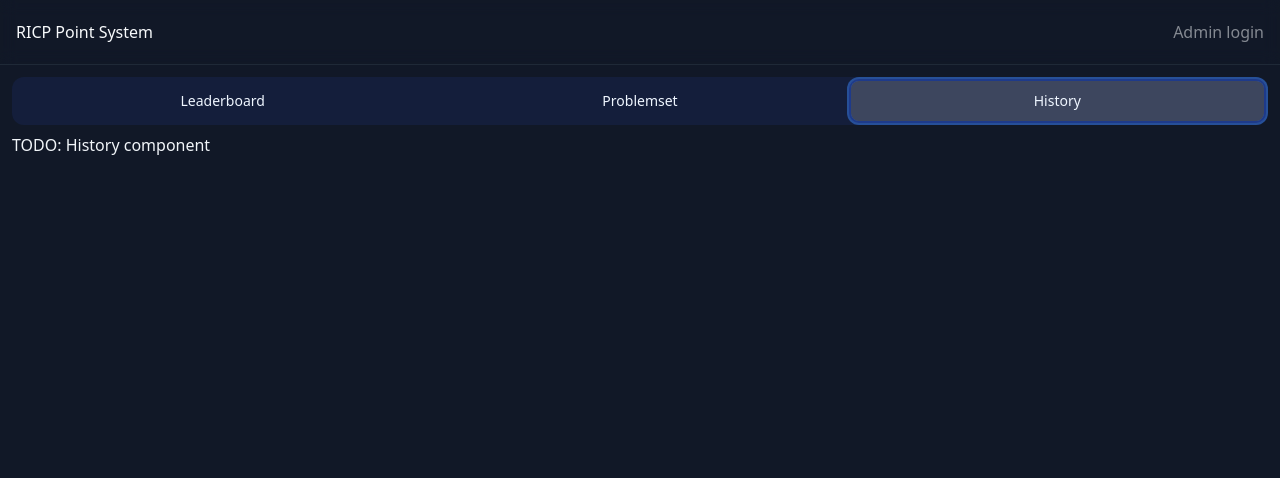
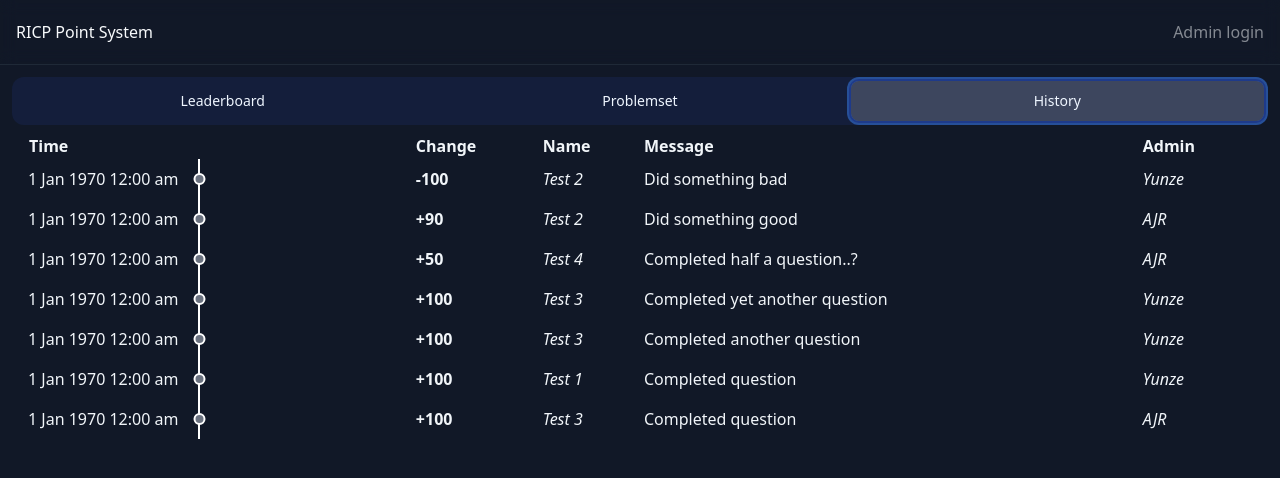
Before and after one commit to popkat412/ricp-dashboard, a Vue app: page / in a window 1280 px wide. Both pictures are taken after a click on the tab "History". Shown: the top 478 px of the page. Built offline with nearby package versions, Linux system fonts and the light colour scheme.

Commit message:
feat: history tab ui

```diff
--- a/src/components/RICPTabs.vue
+++ b/src/components/RICPTabs.vue
@@ -22,7 +22,7 @@
         </Tab>
       </TabList>
 
-      <TabPanels class="mt-2">
+      <TabPanels class="mt-2 px-4">
         <TabPanel
           v-for="(componentName, idx) in Object.values(tabs)"
           :key="idx"
--- a/src/components/tabs/RICPHistory.vue
+++ b/src/components/tabs/RICPHistory.vue
@@ -1 +1,12 @@
-<template>TODO: History component</template>
+<template>
+  <div>
+    <RICPHistoryEntries :entries="pointsStore.allHistory"> </RICPHistoryEntries>
+  </div>
+</template>
+
+<script setup lang="ts">
+import { usePointsStore } from "../../stores/points.store";
+import RICPHistoryEntries from "./RICPHistoryEntries.vue";
+
+const pointsStore = usePointsStore();
+</script>
--- /dev/null
+++ b/src/components/tabs/RICPHistoryEntries.vue
@@ -0,0 +1,58 @@
+<template>
+  <table class="table-auto w-full overflow-x-auto min-w-[640px]">
+    <thead class="text-left">
+      <tr>
+        <th>Time</th>
+        <th>Change</th>
+        <th v-if="'memberName' in $props.entries[0]">Name</th>
+        <th>Message</th>
+        <th>Admin</th>
+      </tr>
+    </thead>
+    <tbody>
+      <tr v-for="(entry, idx) in $props.entries" :key="idx" class="h-10">
+        <td class="flex space-x-5 h-10 items-center p-0">
+          <div>
+            {{ formatTimestamp(entry.timestamp) }}
+          </div>
+          <div class="w-5 self-stretch border-l-2 border-white relative">
+            <div
+              class="rounded-full w-3 h-3 border-white border-2 bg-gray-500 absolute top-2/4 left-0"
+              style="transform: translate(calc(-50% - 0.5px), -50%)"
+            ></div>
+          </div>
+        </td>
+        <td>
+          <strong>{{ formatChange(entry.change) }}</strong>
+        </td>
+        <td v-if="'memberName' in entry">
+          <em>{{ entry.memberName }}</em>
+        </td>
+        <td>{{ entry.message }}</td>
+        <td>
+          <em>{{ entry.adminName }}</em>
+        </td>
+      </tr>
+    </tbody>
+  </table>
+</template>
+
+<script setup lang="ts">
+import dayjs from "dayjs";
+import type { IHistoryEntry } from "../../types/IHistoryEntry";
+
+defineProps<{
+  entries: IHistoryEntry<"with member">[] | IHistoryEntry<"without member">[];
+}>();
+
+const formatTimestamp = (timestamp: Date) => {
+  return dayjs(timestamp).format("D MMM YYYY\nhh:mm a");
+};
+
+const formatChange = (change: number) => {
+  if (change > 0) {
+    return `+${change}`;
+  }
+  return change;
+};
+</script>
--- a/src/components/tabs/RICPHistoryEntry.vue
+++ /dev/null
@@ -1,41 +0,0 @@
-<template>
-  <!-- todo: make this responsive -->
-  <div class="flex space-x-1 items-center">
-    <div class="w-24 py-1">
-      {{ formatTimestamp($props.historyEntry.timestamp) }}
-    </div>
-    <div class="w-5 self-stretch border-l-2 border-white relative">
-      <div
-        class="rounded-full w-3 h-3 border-white border-2 bg-gray-500 absolute top-2/4 left-0"
-        style="transform: translate(calc(-50% - 0.5px), -50%)"
-      ></div>
-    </div>
-    <div class="w-10">
-      <strong>{{ formatChange($props.historyEntry.change) }}</strong>
-    </div>
-    <div>{{ $props.historyEntry.message }}</div>
-    <div class="flex-grow"></div>
-    <div>
-      <em>{{ $props.historyEntry.adminName }}</em>
-    </div>
-  </div>
-</template>
-
-<script setup lang="ts">
-import dayjs from "dayjs";
-
-import type { IHistoryEntry } from "../../types/IHistoryEntry";
-
-defineProps<{ historyEntry: IHistoryEntry }>();
-
-const formatTimestamp = (timestamp: Date) => {
-  return dayjs(timestamp).format("D MMM YYYY\nhh:mm a");
-};
-
-const formatChange = (change: number) => {
-  if (change > 0) {
-    return `+${change}`;
-  }
-  return change;
-};
-</script>
--- a/src/components/tabs/RICPLeaderboard.vue
+++ b/src/components/tabs/RICPLeaderboard.vue
@@ -1,7 +1,9 @@
 <template>
   <div>
-    <ol v-for="(entry, idx) in pointsStore.leaderboardEntries" :key="idx">
+    <ol>
       <RICPLeaderboardEntry
+        v-for="(entry, idx) in pointsStore.leaderboardEntries"
+        :key="idx"
         :position="idx + 1"
         :leaderboardEntry="entry"
       ></RICPLeaderboardEntry>
--- a/src/components/tabs/RICPLeaderboardEntry.vue
+++ b/src/components/tabs/RICPLeaderboardEntry.vue
@@ -1,5 +1,5 @@
 <template>
-  <div class="w-full px-4 pt-2">
+  <div class="w-full pt-2">
     <Disclosure v-slot="{ open }">
       <DisclosureButton
         class="flex w-full h-12 items-center rounded-lg bg-blue-100/10 px-4 py-2 text-left text-sm text-blue-100 hover:bg-blue-200/10 focus:outline-none focus-visible:ring focus-visible:ring-blue-500 focus-visible:ring-opacity-75"
@@ -18,14 +18,9 @@
       <DisclosurePanel
         class="px-4 py-4 text-sm text-blue-100 bg-white/[0.05] rounded-lg mt-1 mb-1 max-h-[50vh] overflow-scroll"
       >
-        <ol
-          v-for="(historyEntry, idx) in sortHistory(
-            $props.leaderboardEntry.history
-          )"
-          :key="idx"
-        >
-          <RICPHistoryEntry :historyEntry="historyEntry"></RICPHistoryEntry>
-        </ol>
+        <RICPHistoryEntries
+          :entries="sortHistory($props.leaderboardEntry.history)"
+        ></RICPHistoryEntries>
       </DisclosurePanel>
     </Disclosure>
   </div>
@@ -35,7 +30,7 @@
 import { Disclosure, DisclosureButton, DisclosurePanel } from "@headlessui/vue";
 import { ChevronUpIcon } from "@heroicons/vue/solid";
 
-import RICPHistoryEntry from "./RICPHistoryEntry.vue";
+import RICPHistoryEntries from "./RICPHistoryEntries.vue";
 import type { IMember } from "../../types/IMember";
 import type { IHistoryEntry } from "../../types/IHistoryEntry";
 
--- a/src/stores/points.store.ts
+++ b/src/stores/points.store.ts
@@ -1,4 +1,5 @@
 import { defineStore } from "pinia";
+import { IHistoryEntry } from "../types/IHistoryEntry";
 
 import type { IMember } from "../types/IMember";
 
@@ -13,9 +14,11 @@ export const usePointsStore = defineStore("points", {
       members: [
         {
           name: "Test 1",
+          id: "cccccc",
           points: 100,
           history: [
             {
+              id: "asdfasdf",
               change: 100,
               timestamp: new Date(10),
               message: "Completed question",
@@ -25,15 +28,18 @@ export const usePointsStore = defineStore("points", {
         },
         {
           name: "Test 2",
+          id: "abababababa",
           points: -10,
           history: [
             {
+              id: "sdfasdfasd",
               change: 90,
               timestamp: new Date(100),
               message: "Did something good",
               adminName: "AJR",
             },
             {
+              id: "adfsdyuf",
               change: -100,
               timestamp: new Date(101),
               message: "Did something bad",
@@ -43,9 +49,11 @@ export const usePointsStore = defineStore("points", {
         },
         {
           name: "Test 3",
+          id: "asdssssss",
           points: 300,
           history: [
             {
+              id: "ouisdofsd",
               change: 100,
               timestamp: new Date(11),
               message: "Completed another question",
@@ -53,6 +61,7 @@ export const usePointsStore = defineStore("points", {
             },
 
             {
+              id: "xasdfasdfx",
               change: 100,
               timestamp: new Date(12),
               message: "Completed yet another question",
@@ -60,6 +69,7 @@ export const usePointsStore = defineStore("points", {
             },
 
             {
+              id: "yasdysy",
               change: 100,
               timestamp: new Date(10),
               message: "Completed question",
@@ -69,9 +79,11 @@ export const usePointsStore = defineStore("points", {
         },
         {
           name: "Test 4",
+          id: "asdfa",
           points: 50,
           history: [
             {
+              id: "asdfsfysfyysdf",
               change: 50,
               timestamp: new Date(100),
               message: "Completed half a question..?",
@@ -84,9 +96,20 @@ export const usePointsStore = defineStore("points", {
     return state;
   },
   getters: {
+    // members sorted by points
     leaderboardEntries(): IMember[] {
-      // sorted by points
       return [...this.members].sort((a, b) => b.points - a.points);
+    },
+    // all history from all members
+    allHistory(): IHistoryEntry<"with member">[] {
+      const allHistory: IHistoryEntry<"with member">[] = [];
+      for (const member of this.members) {
+        for (const historyEntry of member.history) {
+          allHistory.push({ ...historyEntry, memberName: member.name });
+        }
+      }
+      allHistory.sort((a, b) => b.timestamp.getTime() - a.timestamp.getTime());
+      return allHistory;
     },
   },
 });
--- a/src/types/IHistoryEntry.ts
+++ b/src/types/IHistoryEntry.ts
@@ -1,6 +1,9 @@
-export interface IHistoryEntry {
+export type IHistoryEntry<
+  WithMember extends "with member" | "without member" = "without member"
+> = {
+  id: string;
   change: number;
   timestamp: Date;
   message: string;
   adminName: string;
-}
+} & (WithMember extends "with member" ? { memberName: string } : {});
--- a/src/types/IMember.ts
+++ b/src/types/IMember.ts
@@ -1,6 +1,7 @@
 import type { IHistoryEntry } from "./IHistoryEntry";
 
 export interface IMember {
+  id: string;
   name: string;
   points: number;
   history: IHistoryEntry[];
```
